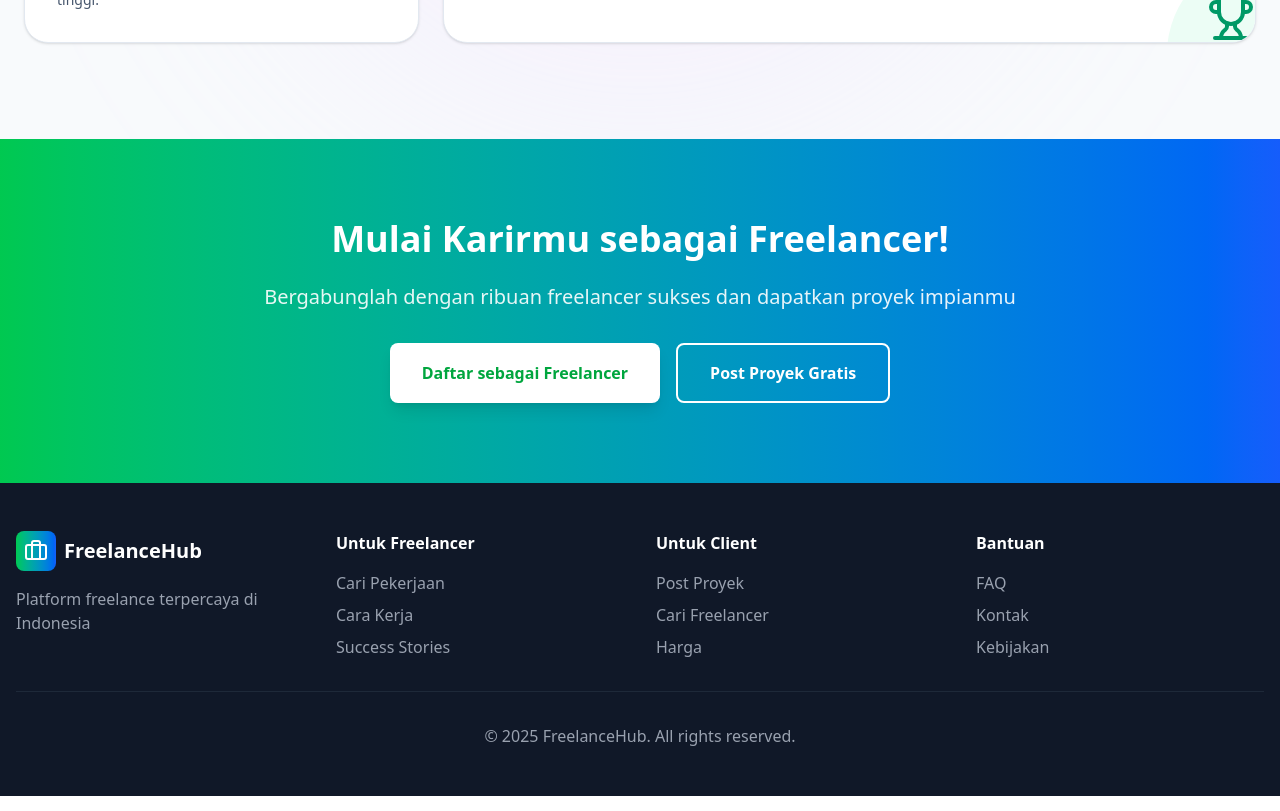
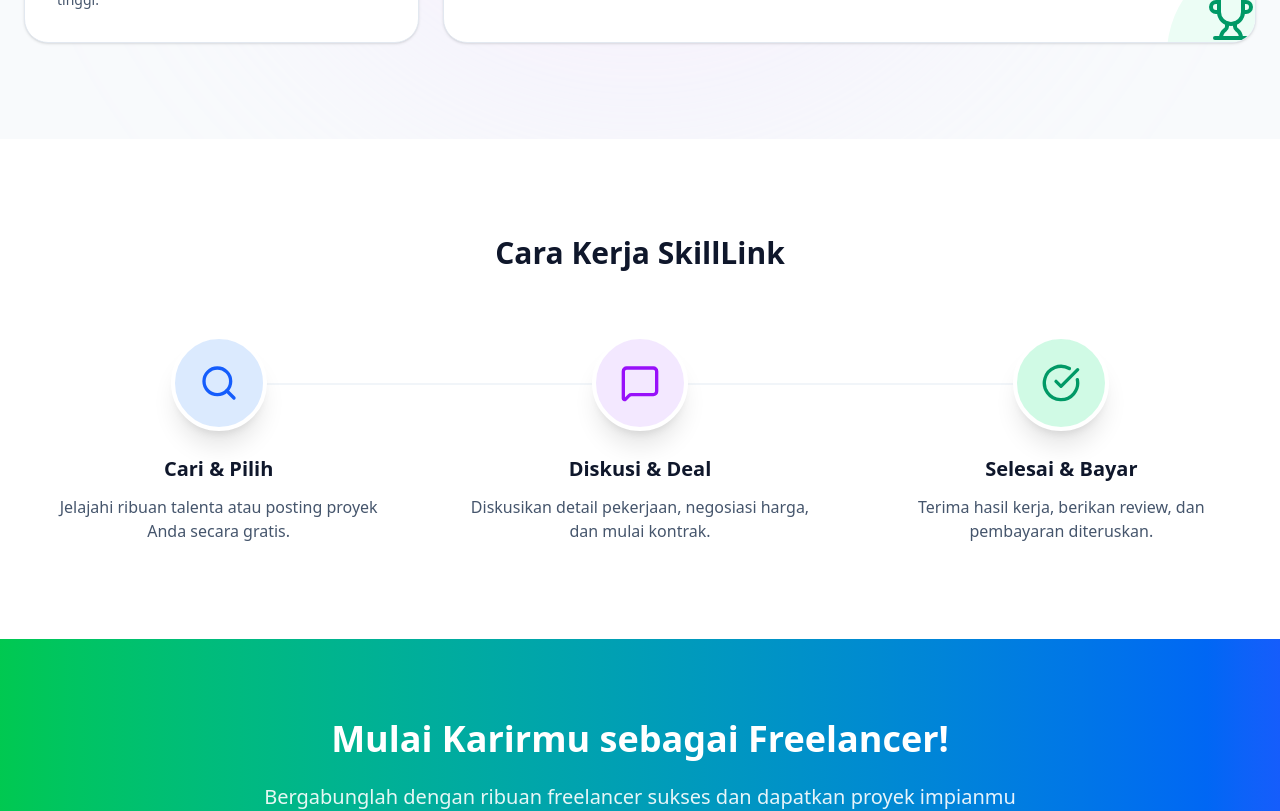
Before and after one commit to KodingMulu/SkillLink, a Next.js app in the folder web/: page / in a window 1280 px wide. Shown: the part 1460-2271 px from the top of the page. Built offline with nearby package versions, Linux system fonts and the light colour scheme.

Commit message:
update: change section landing page, add How It Works

```diff
--- /dev/null
+++ b/web/src/app/components/HowItWorks.tsx
@@ -0,0 +1,51 @@
+import { Search, MessageSquare, CheckCircle } from "lucide-react";
+
+export default function HowItWorks() {
+  const steps = [
+    {
+      icon: Search,
+      title: "Cari & Pilih",
+      desc: "Jelajahi ribuan talenta atau posting proyek Anda secara gratis.",
+      color: "bg-blue-100 text-blue-600"
+    },
+    {
+      icon: MessageSquare,
+      title: "Diskusi & Deal",
+      desc: "Diskusikan detail pekerjaan, negosiasi harga, dan mulai kontrak.",
+      color: "bg-purple-100 text-purple-600"
+    },
+    {
+      icon: CheckCircle,
+      title: "Selesai & Bayar",
+      desc: "Terima hasil kerja, berikan review, dan pembayaran diteruskan.",
+      color: "bg-emerald-100 text-emerald-600"
+    }
+  ];
+
+  return (
+    <section className="py-24 bg-white">
+      <div className="max-w-7xl mx-auto px-6">
+        <div className="text-center mb-16">
+          <h2 className="text-3xl font-bold text-slate-900">Cara Kerja SkillLink</h2>
+        </div>
+
+        <div className="grid grid-cols-1 md:grid-cols-3 gap-8 relative">
+          <div className="hidden md:block absolute top-12 left-[16%] right-[16%] h-0.5 bg-slate-100 -z-0" />
+
+          {steps.map((step, idx) => {
+            const Icon = step.icon;
+            return (
+              <div key={idx} className="relative z-10 flex flex-col items-center text-center">
+                <div className={`w-24 h-24 rounded-full ${step.color} flex items-center justify-center mb-6 border-4 border-white shadow-xl`}>
+                  <Icon className="w-10 h-10" />
+                </div>
+                <h3 className="text-xl font-bold text-slate-900 mb-3">{step.title}</h3>
+                <p className="text-slate-600 px-4">{step.desc}</p>
+              </div>
+            );
+          })}
+        </div>
+      </div>
+    </section>
+  );
+}
--- a/web/src/app/page.tsx
+++ b/web/src/app/page.tsx
@@ -2,9 +2,10 @@
 import NavigationHome from './components/NavigationHome';
 import HeroHome from './components/HeroHome';
 import CategoriesHome from './components/TrustedBy';
-import TabsHome from './components/Features';
+import Features from './components/Features';
 import CTAHome from './components/CTAHome';
 import FooterHome from './components/FooterHome';
+import HowItWorks from './components/HowItWorks';
 
 export default function FreelancePlatform() {
   return (
@@ -12,7 +13,8 @@ export default function FreelancePlatform() {
       <NavigationHome />
       <HeroHome />
       <CategoriesHome />
-      <TabsHome />
+      <Features />
+      <HowItWorks />
       <CTAHome />
       <FooterHome />
     </div>
```
